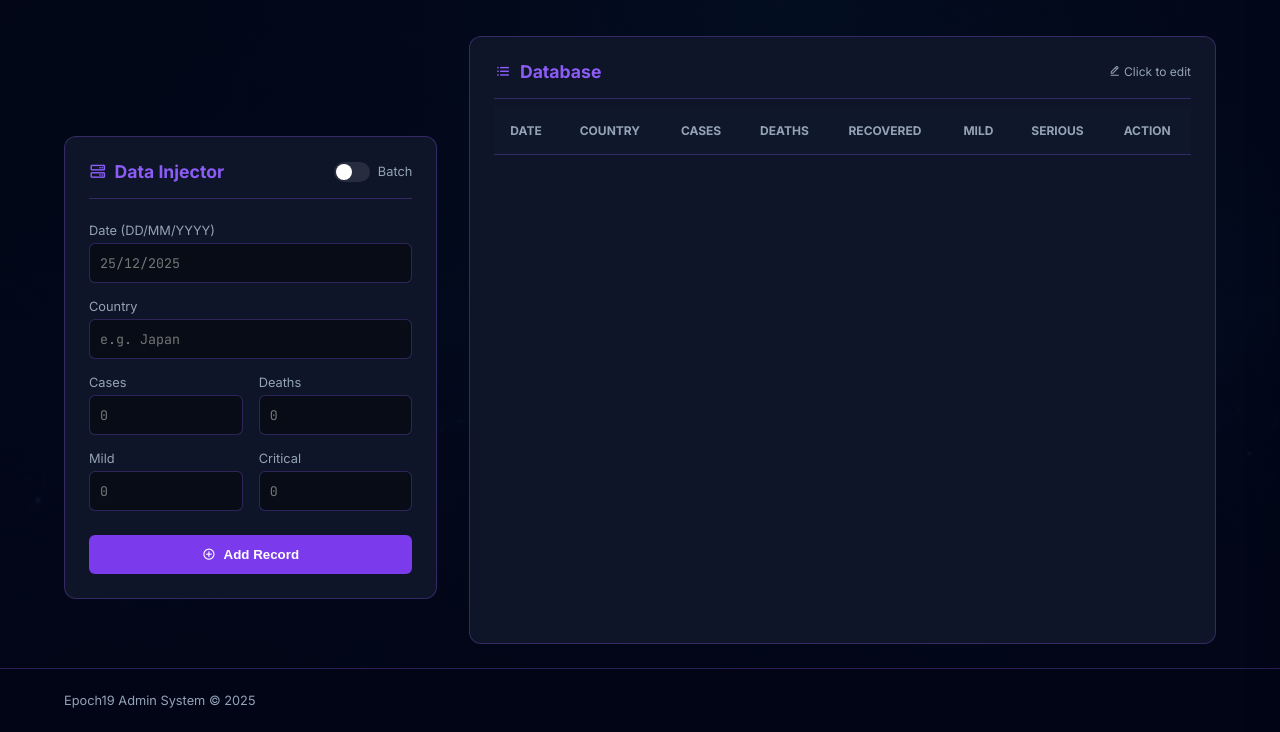
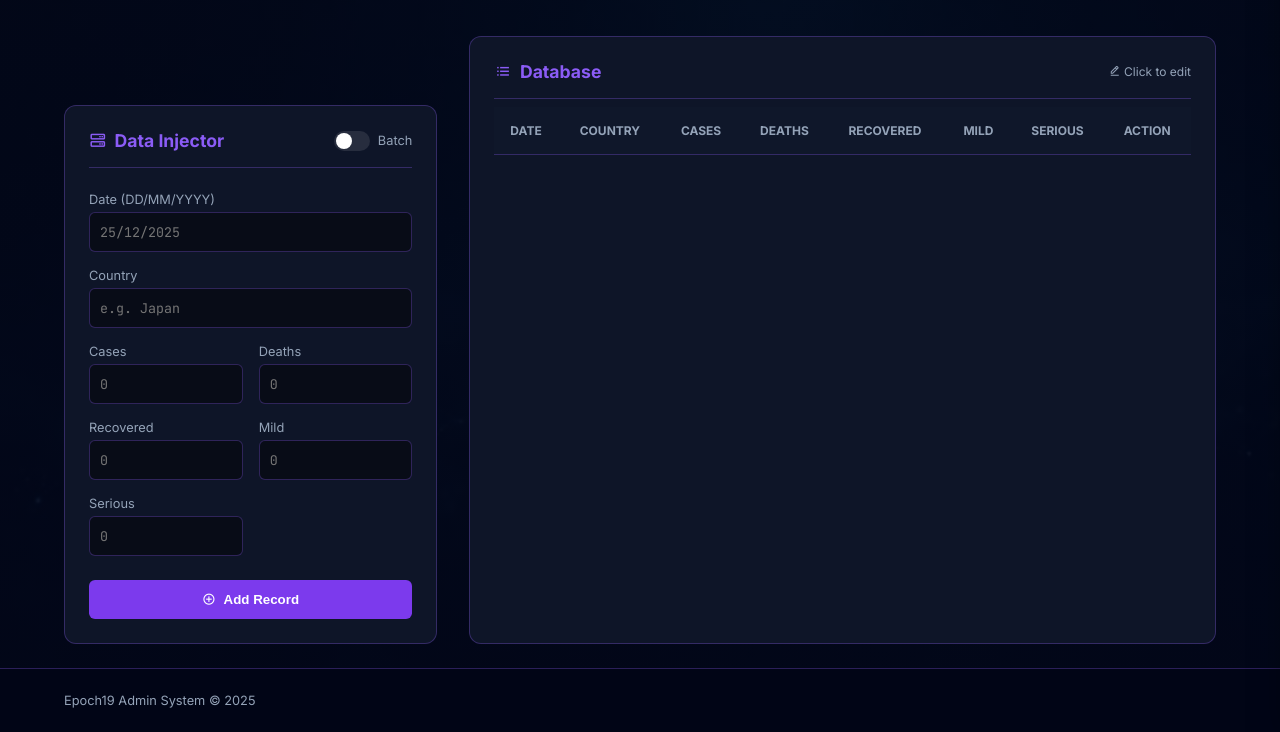
Before and after one commit to epoch19ke/epoch19, a plain HTML site: page admin-data.html in a window 1280 px wide. Shown: the part 68-800 px from the top of the page. Drawn offline with nearby package versions, Linux system fonts and the light colour scheme; some packages are replaced by stand-ins of ours; no server answers; a script that the page names is missing.

Commit message:
Update admin-data.html

```diff
--- a/admin-data.html
+++ b/admin-data.html
@@ -1,4 +1,3 @@
-
 <!DOCTYPE html>
 <html lang="en">
 <head>
@@ -263,7 +262,7 @@
 
             <form id="data-form">
                 <div class="form-grid">
-                    <!-- UPDATED: Manual Date Input -->
+                    <!-- Manual Date Input -->
                     <div class="form-group full-width">
                         <label>Date (DD/MM/YYYY)</label>
                         <input type="text" class="form-input" id="inp-date" placeholder="25/12/2025" pattern="\d{2}/\d{2}/\d{4}" title="Format: DD/MM/YYYY" required>
@@ -285,13 +284,19 @@
                         <input type="number" class="form-input" id="inp-deaths" placeholder="0" required>
                     </div>
 
+                    <!-- ADDED: Recovered Input -->
+                    <div class="form-group">
+                        <label>Recovered</label>
+                        <input type="number" class="form-input" id="inp-recovered" placeholder="0" required>
+                    </div>
+
                     <div class="form-group">
                         <label>Mild</label>
                         <input type="number" class="form-input" id="inp-mild" placeholder="0" required>
                     </div>
 
                     <div class="form-group">
-                        <label>Critical</label>
+                        <label>Serious</label>
                         <input type="number" class="form-input" id="inp-serious" placeholder="0" required>
                     </div>
                 </div>
@@ -314,7 +319,6 @@
             <div class="table-scroll">
                 <table>
                     <thead>
-                        <!-- UPDATED COLUMN ORDER -->
                         <tr>
                             <th>Date</th>
                             <th>Country</th>
@@ -381,7 +385,6 @@
                     const id = docSnap.id;
                     const tr = document.createElement('tr');
 
-                    // UPDATED: Order to match Date - Country - Cases - Deaths - Recovered - Mild - Serious
                     tr.innerHTML = `
                         <td>${data.Date}</td>
                         <td>${data.Country}</td>
@@ -409,11 +412,13 @@
                 // Get the raw string directly (DD/MM/YYYY)
                 const dateString = document.getElementById('inp-date').value;
 
+                // UPDATED: Added Recovered to data object
                 const newData = {
                     Date: dateString,
                     Country: document.getElementById('inp-country').value,
                     Cases: Number(document.getElementById('inp-cases').value),
                     Deaths: Number(document.getElementById('inp-deaths').value),
+                    Recovered: Number(document.getElementById('inp-recovered').value),
                     Mild: Number(document.getElementById('inp-mild').value),
                     Serious: Number(document.getElementById('inp-serious').value),
                     createdAt: serverTimestamp()
```
